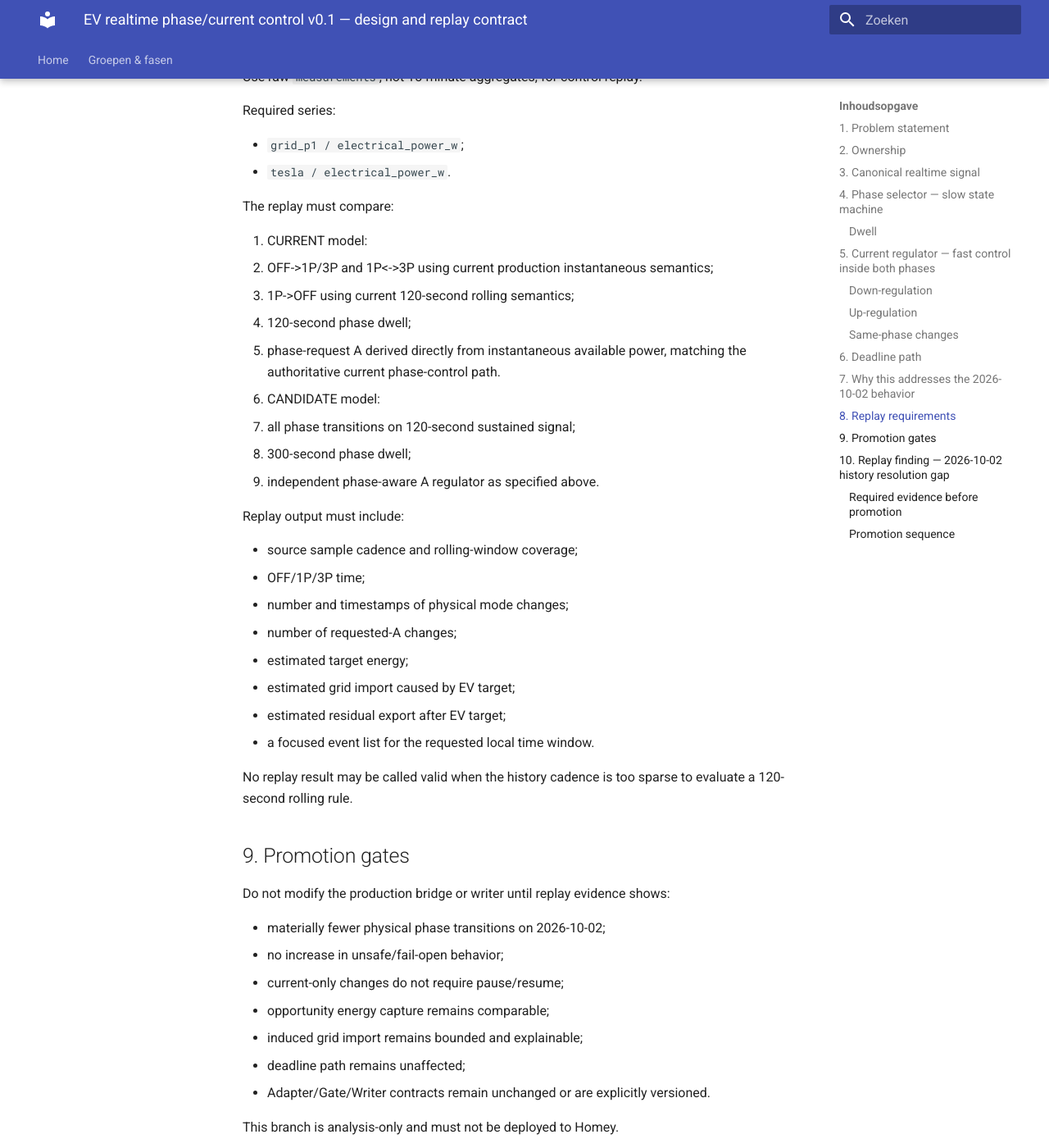
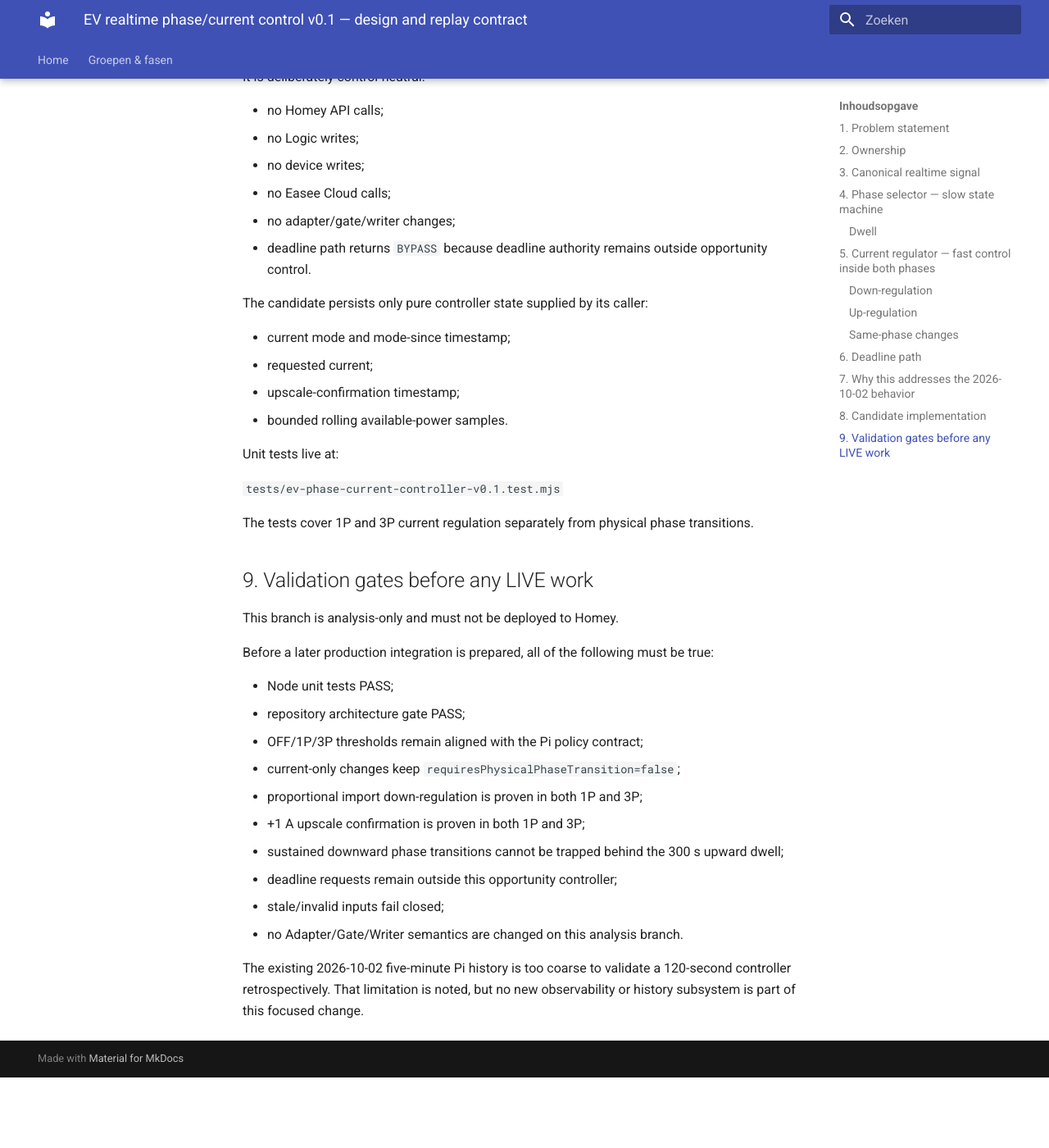
Before and after one commit to OnsKasteeltje/homey-energy-manual, an MkDocs documentation site: the page built from docs/architecture/ev-realtime-phase-current-control-v0.1.md, in a window 1280 px wide and 1400 px high, scrolled down 5263 px. Shown: the whole window at 82% size. Built offline with MkDocs 1.6.1 and Material for MkDocs 9.7.7, drawn with Linux system fonts in a browser that asks for light colours; after the commit the page ends 6577 px from its top, so only the background shows below that; some of the changed text lies outside the part shown.

Commit message:
docs(ev): keep phase-current candidate scope focused

````diff
--- a/docs/architecture/ev-realtime-phase-current-control-v0.1.md
+++ b/docs/architecture/ev-realtime-phase-current-control-v0.1.md
@@ -185,127 +185,49 @@ Expected result:
 - current still follows available PV;
 - import correction remains faster than phase switching.
 
-## 8. Replay requirements
+## 8. Candidate implementation
 
-Replay source of truth is the canonical Pi history:
+The pure implementation lives at:
 
-`/home/jeroen/ems/data/ems-history.sqlite`
+`src/homey/ev/ev-phase-current-controller-v0.1.mjs`
 
-Use raw `measurements`, not 15-minute aggregates, for control replay.
+It is deliberately control-neutral:
 
-Required series:
+- no Homey API calls;
+- no Logic writes;
+- no device writes;
+- no Easee Cloud calls;
+- no adapter/gate/writer changes;
+- deadline path returns `BYPASS` because deadline authority remains outside opportunity control.
 
-- `grid_p1 / electrical_power_w`;
-- `tesla / electrical_power_w`.
+The candidate persists only pure controller state supplied by its caller:
 
-The replay must compare:
+- current mode and mode-since timestamp;
+- requested current;
+- upscale-confirmation timestamp;
+- bounded rolling available-power samples.
 
-1. CURRENT model:
-   - OFF->1P/3P and 1P<->3P using current production instantaneous semantics;
-   - 1P->OFF using current 120-second rolling semantics;
-   - 120-second phase dwell;
-   - phase-request A derived directly from instantaneous available power, matching the authoritative current phase-control path.
+Unit tests live at:
 
-2. CANDIDATE model:
-   - all phase transitions on 120-second sustained signal;
-   - 300-second phase dwell;
-   - independent phase-aware A regulator as specified above.
+`tests/ev-phase-current-controller-v0.1.test.mjs`
 
-Replay output must include:
+The tests cover 1P and 3P current regulation separately from physical phase transitions.
 
-- source sample cadence and rolling-window coverage;
-- OFF/1P/3P time;
-- number and timestamps of physical mode changes;
-- number of requested-A changes;
-- estimated target energy;
-- estimated grid import caused by EV target;
-- estimated residual export after EV target;
-- a focused event list for the requested local time window.
-
-No replay result may be called valid when the history cadence is too sparse to evaluate a 120-second rolling rule.
-
-## 9. Promotion gates
-
-Do not modify the production bridge or writer until replay evidence shows:
-
-- materially fewer physical phase transitions on 2026-10-02;
-- no increase in unsafe/fail-open behavior;
-- current-only changes do not require pause/resume;
-- opportunity energy capture remains comparable;
-- induced grid import remains bounded and explainable;
-- deadline path remains unaffected;
-- Adapter/Gate/Writer contracts remain unchanged or are explicitly versioned.
+## 9. Validation gates before any LIVE work
 
 This branch is analysis-only and must not be deployed to Homey.
 
+Before a later production integration is prepared, all of the following must be true:
 
-## 10. Replay finding — 2026-10-02 history resolution gap
+- Node unit tests PASS;
+- repository architecture gate PASS;
+- OFF/1P/3P thresholds remain aligned with the Pi policy contract;
+- current-only changes keep `requiresPhysicalPhaseTransition=false`;
+- proportional import down-regulation is proven in both 1P and 3P;
+- +1 A upscale confirmation is proven in both 1P and 3P;
+- sustained downward phase transitions cannot be trapped behind the 300 s upward dwell;
+- deadline requests remain outside this opportunity controller;
+- stale/invalid inputs fail closed;
+- no Adapter/Gate/Writer semantics are changed on this analysis branch.
 
-The first replay attempt against the canonical Pi history correctly refused to produce a control conclusion.
-
-Observed source cadence for 2026-10-02:
-
-```text
-sampleCount     256
-medianGapSec    300.0
-p95GapSec       300.1
-maxGapSec       300.4
-rollingReadyPct 0.0
-```
-
-This is expected from the current Homey -> Pi state-history contract: accepted state snapshots are archived with a source resolution of approximately five minutes.
-
-A five-minute series cannot validate a 120-second rolling control rule. Interpolation or `--allow-sparse` must not be used as promotion evidence.
-
-Existing observability does not close this gap:
-
-- `planner-history.sqlite` archives strategic planner decision snapshots, not the Homey realtime P1/EV executor trace;
-- `EM v2 | 81 Observability | EV Control Status v0.1` exposes current revision/adapter/gate/actuator coherence but publishes a current status snapshot rather than a local high-resolution time series;
-- GitHub publication is observability-only and is not an appropriate high-frequency runtime-history transport;
-- Homey Insights is not a canonical high-resolution source for the JSON control contracts used by the bridge.
-
-### Required evidence before promotion
-
-Add one control-neutral, Pi-local EV execution trace with enough cadence to evaluate the realtime rules.
-
-The trace should record only already-derived runtime evidence and MUST NOT become a control input.
-
-Minimum event payload:
-
-```text
-timestamp
-P1 W + age
-EV actual W + age
-reconstructed availableTotalW
-rolling120s availableTotalW
-rolling window sample count/span
-selected phase mode
-phase modeSinceAt
-phase transition reason
-requested A / W
-current-regulation reason
-Pi envelope minA/maxA/allowed
-deadlineGuardApplied
-writer status/stage where available
-```
-
-Recommended persistence:
-
-- local Pi SQLite;
-- event-driven on semantic EV intent/phase/current change, plus a bounded heartbeat while opportunity charging is active;
-- retention at least 14 days;
-- no GitHub publication requirement;
-- no Homey device reads solely for history if the values already exist in the bridge contract;
-- archive failure must be observable but failure-isolated from control.
-
-A 30-second heartbeat while EV opportunity control is active is sufficient for replay of a 120-second rolling rule while keeping the trace small. Semantic changes should be recorded immediately even between heartbeats.
-
-### Promotion sequence
-
-1. add the control-neutral trace;
-2. capture at least one naturally variable PV day;
-3. replay CURRENT vs CANDIDATE from that trace;
-4. compare physical phase transitions, A changes, target energy, induced import and residual export;
-5. only then consider a versioned production bridge change.
-
-The 2026-10-02 five-minute history remains useful for energy/day-level analysis, but not for validating the sub-five-minute control law.
+The existing 2026-10-02 five-minute Pi history is too coarse to validate a 120-second controller retrospectively. That limitation is noted, but no new observability or history subsystem is part of this focused change.
````
